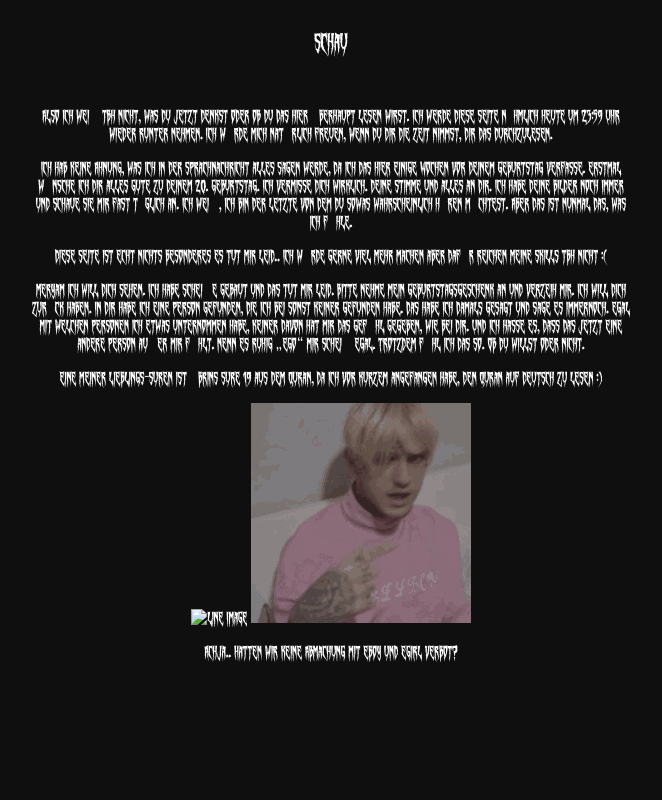
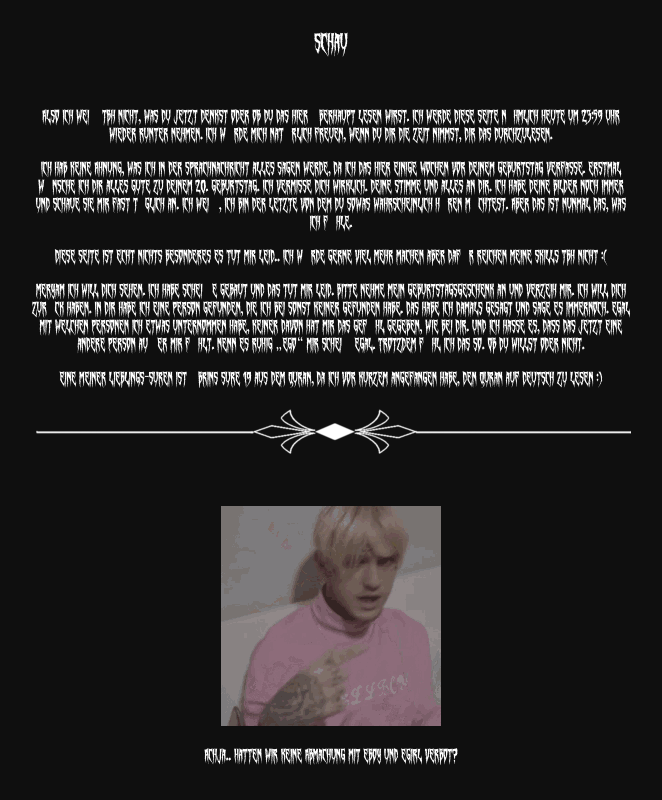
Before and after one commit to beromeow/0uhr30, a plain HTML site: page index.html in a window 1280 px wide. Shown: the part 644-1444 px from the top of the page, without its empty margins (309-971 px from the left). Before the commit the page ends 1341 px from the top, so only its background shows below. Drawn offline with Linux system fonts and the light colour scheme; files whose address does not match are found by name.

Commit message:
Update index.html

```diff
--- a/index.html
+++ b/index.html
@@ -21,7 +21,7 @@
         <p>Diese Seite ist echt nichts besonderes es tut mir leid.. Ich würde gerne viel mehr machen aber dafür reichen meine Skills tbh nicht :(</p>
         <p>Meryam ich will dich sehen. Ich habe scheiße gebaut und das tut mir leid. Bitte nehme mein Geburtstagsgeschenk an und verzeih mir. Ich will dich zurück haben. In dir habe ich eine Person gefunden, die ich bei sonst keiner gefunden habe. Das habe ich damals gesagt und sage es immernoch. Egal mit welchen Personen ich etwas unternommen habe, keiner davon hat mir das Gefühl gegeben, wie bei dir. Und ich hasse es, dass das jetzt eine andere Person außer mir fühlt. Nenn es ruhig „Ego“ mir scheiß egal. Trotzdem fühl ich das so. Ob du willst oder nicht.</p>
         <p>Eine meiner lieblings-suren ist übrins Sure 19 aus dem Quran, da ich vor kurzem angefangen habe, den Quran auf Deutsch zu lesen :)</p>
-        <img src="./img/line_.png" alt="Line Image">
+        <img src="./img/line.png" alt="Line Image">
         <img src="./img/lil-peep.gif" alt="Peep GIF">
         <p>Achja.. Hatten wir keine Abmachung mit Eboy und Egirl verbot?</p>
     </div>
```
